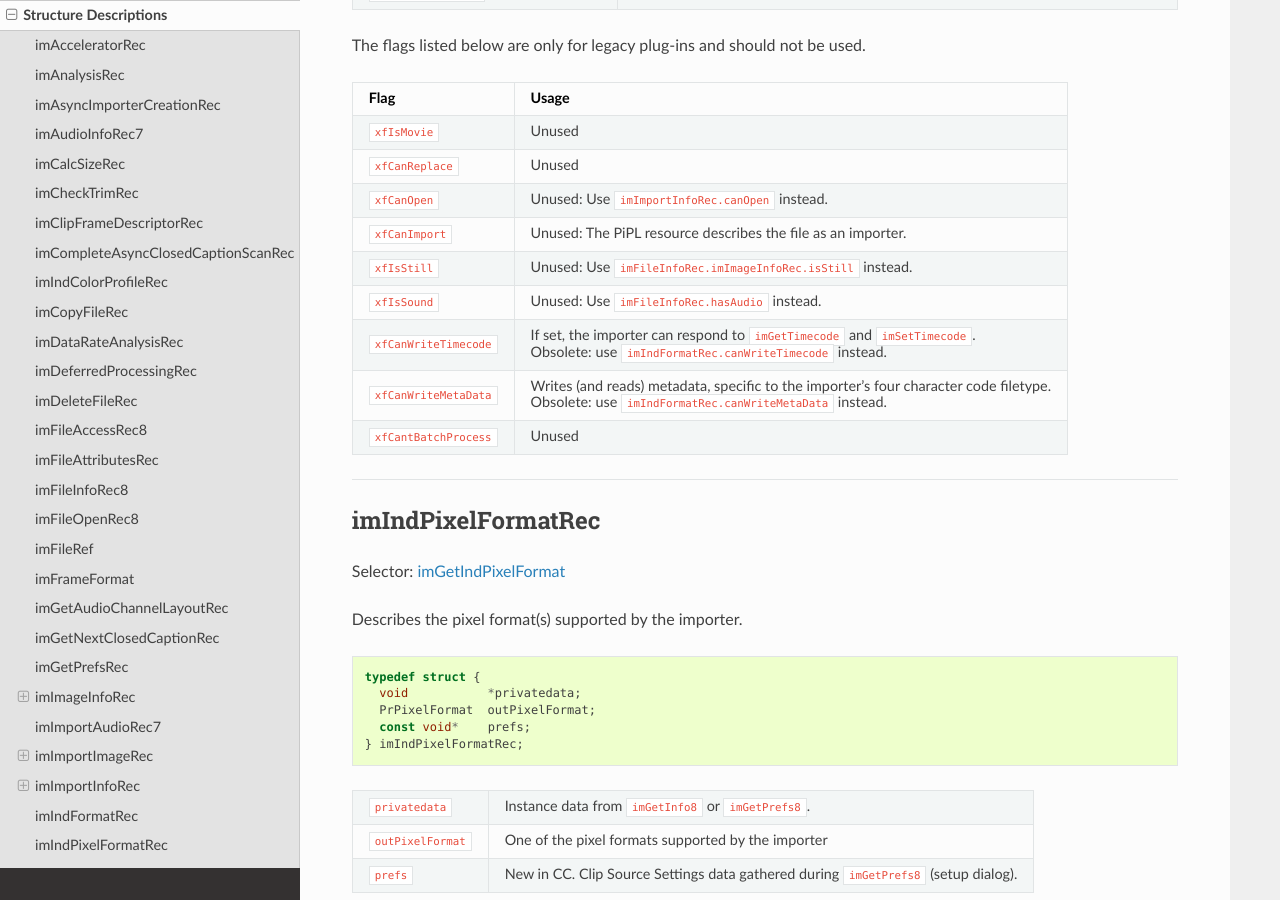
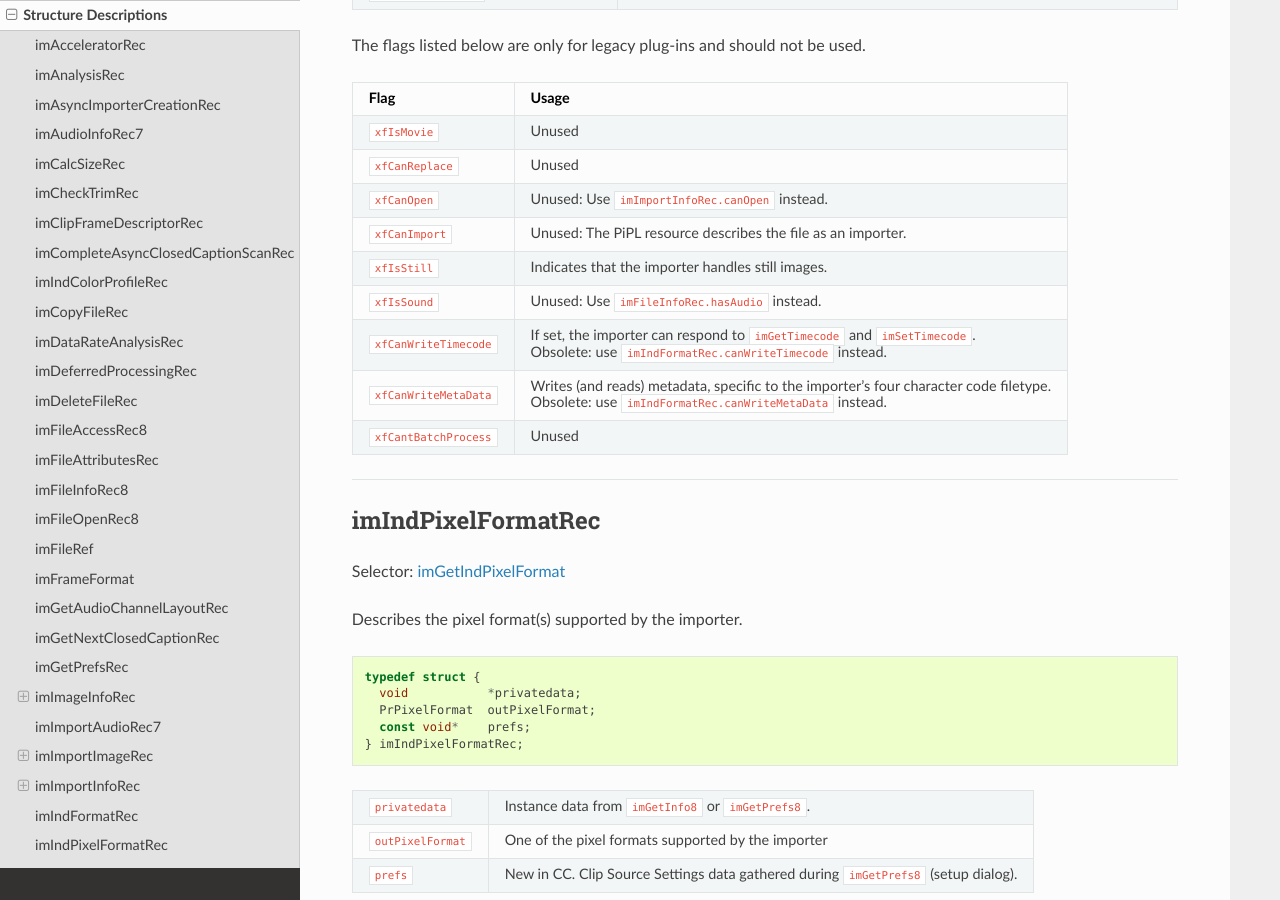
Before and after one commit to docsforadobe/premiere-plugin-guide, a Sphinx documentation site: the page built from docs/importers/structure-descriptions.rst, in a window 1280 px wide and 900 px high, scrolled down 24082 px. Built offline with Sphinx 7.4.7 and the Read the Docs theme 2.0.0, drawn with Linux system fonts in a browser that asks for light colours.

Commit message:
Minor update
Turns out, xfIsStill IS still used.

```diff
--- a/docs/importers/structure-descriptions.rst
+++ b/docs/importers/structure-descriptions.rst
@@ -1416,7 +1416,7 @@ The flags listed below are only for legacy plug-ins and should not be used.
 +------------------------+---------------------------------------------------------------------------------------+
 | ``xfCanImport``        | Unused: The PiPL resource describes the file as an importer.                          |
 +------------------------+---------------------------------------------------------------------------------------+
-| ``xfIsStill``          | Unused: Use ``imFileInfoRec.imImageInfoRec.isStill`` instead.                         |
+| ``xfIsStill``          | Indicates that the importer handles still images.                                     |
 +------------------------+---------------------------------------------------------------------------------------+
 | ``xfIsSound``          | Unused: Use ``imFileInfoRec.hasAudio`` instead.                                       |
 +------------------------+---------------------------------------------------------------------------------------+
```
